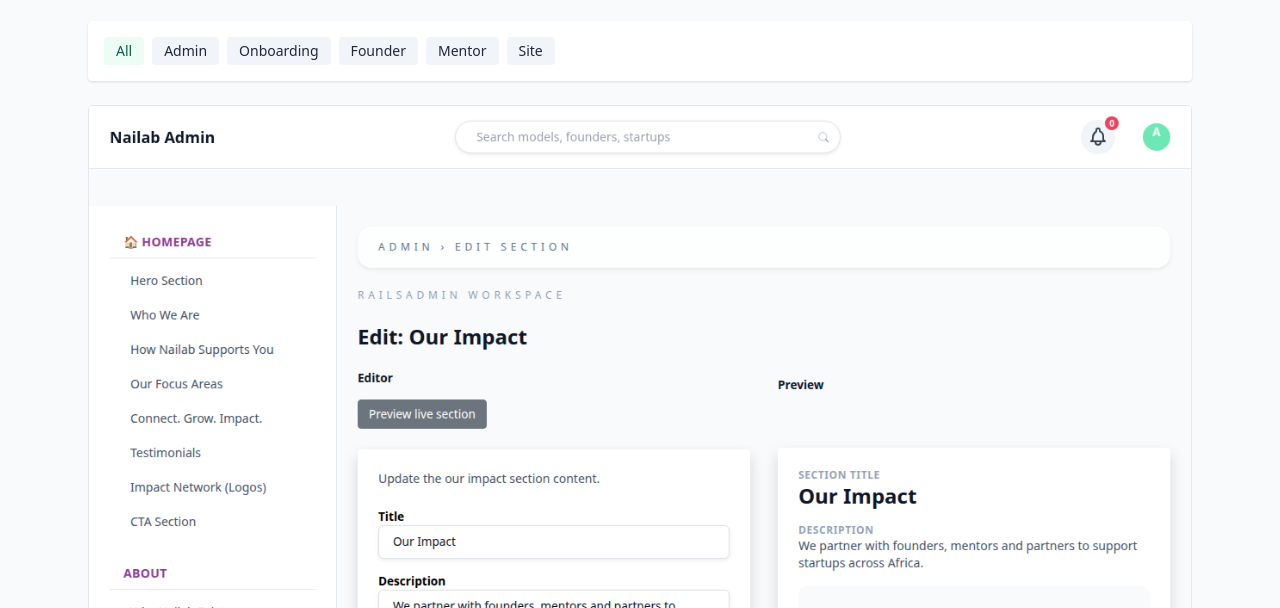
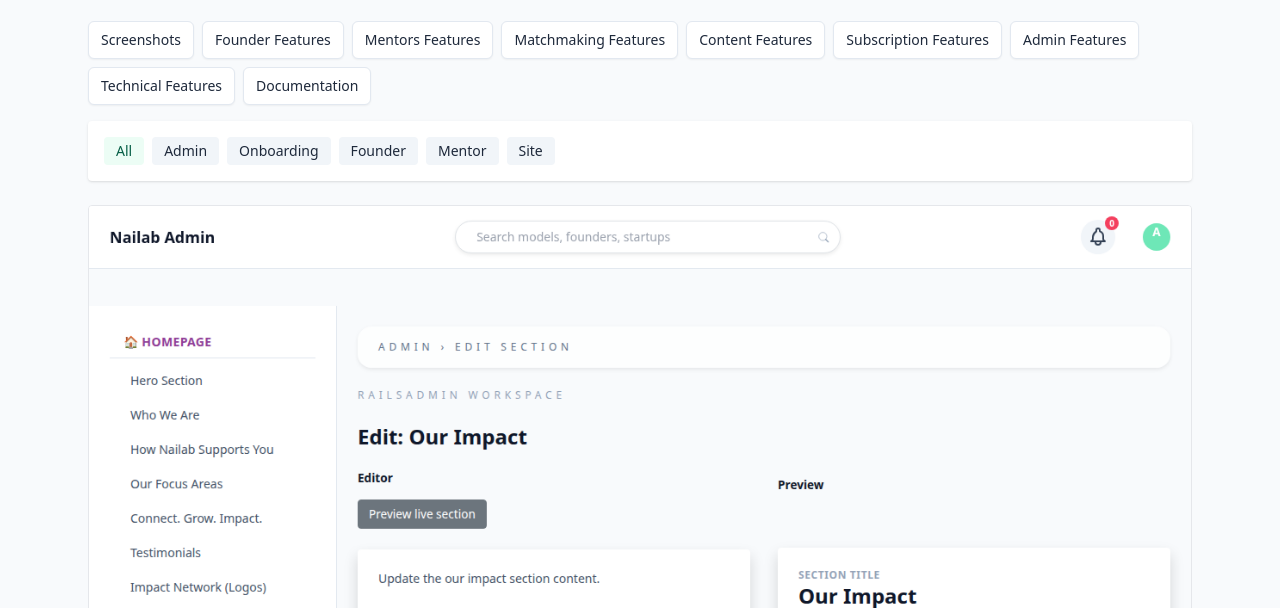
Before and after one commit to Tich-Labs/nailab-docs, a plain HTML site: page screenshots/index.html in a window 1280 px wide. Shown: the part 192-800 px from the top of the page. Drawn offline with nearby package versions, Linux system fonts and the light colour scheme.

```diff
--- a/screenshots/index.html
+++ b/screenshots/index.html
@@ -17,6 +17,20 @@
       <h1 class="text-2xl font-semibold">Screenshots Gallery</h1>
       <p class="text-sm text-slate-600">All screenshot assets used across the project. Click a filter to narrow.</p>
     </header>
+
+    <section class="mb-4">
+      <nav class="flex flex-wrap gap-2" aria-label="Screenshots top menu">
+        <a href="../" class="inline-flex items-center gap-2 rounded-md border border-slate-200 bg-white px-3 py-2 text-sm text-slate-800 shadow-sm hover:bg-slate-50">Screenshots</a>
+        <a href="../founder-features.html" class="inline-flex items-center gap-2 rounded-md border border-slate-200 bg-white px-3 py-2 text-sm text-slate-800 shadow-sm hover:bg-slate-50">Founder Features</a>
+        <a href="../mentors-features.html" class="inline-flex items-center gap-2 rounded-md border border-slate-200 bg-white px-3 py-2 text-sm text-slate-800 shadow-sm hover:bg-slate-50">Mentors Features</a>
+        <a href="../matchmaking-features.html" class="inline-flex items-center gap-2 rounded-md border border-slate-200 bg-white px-3 py-2 text-sm text-slate-800 shadow-sm hover:bg-slate-50">Matchmaking Features</a>
+        <a href="../content-features.html" class="inline-flex items-center gap-2 rounded-md border border-slate-200 bg-white px-3 py-2 text-sm text-slate-800 shadow-sm hover:bg-slate-50">Content Features</a>
+        <a href="../subscription-features.html" class="inline-flex items-center gap-2 rounded-md border border-slate-200 bg-white px-3 py-2 text-sm text-slate-800 shadow-sm hover:bg-slate-50">Subscription Features</a>
+        <a href="../admin-features.html" class="inline-flex items-center gap-2 rounded-md border border-slate-200 bg-white px-3 py-2 text-sm text-slate-800 shadow-sm hover:bg-slate-50">Admin Features</a>
+        <a href="../technical-features.html" class="inline-flex items-center gap-2 rounded-md border border-slate-200 bg-white px-3 py-2 text-sm text-slate-800 shadow-sm hover:bg-slate-50">Technical Features</a>
+        <a href="../documentation.html" class="inline-flex items-center gap-2 rounded-md border border-slate-200 bg-white px-3 py-2 text-sm text-slate-800 shadow-sm hover:bg-slate-50">Documentation</a>
+      </nav>
+    </section>
 
     <section class="bg-white p-4 rounded shadow mb-6">
       <div class="flex flex-wrap gap-2">
--- a/shared.js
+++ b/shared.js
@@ -69,7 +69,7 @@
           const a11y = activeNow ? 'aria-current="page" ' : '';
           const cls = activeNow ? active : inactive;
           return (
-            '    <a href="' + it.href + '" ' + a11y + 'class="' + cls + '">' +
+              '    <a href="' + it.href + '" ' + a11y + 'class="' + cls + '">' +
             linkIconSvg(it.href) +
             '      ' + escapeHtml(it.label) +
             '    </a>'
@@ -97,7 +97,7 @@
       '  <div class="max-w-7xl mx-auto px-4 sm:px-6 lg:px-8">' +
       '    <div class="flex justify-between items-center py-4">' +
       '      <div class="flex items-center space-x-4">' +
-      '        <a href="/" class="text-2xl font-bold text-black hover:underline">Nailab</a>' +
+      '        <a href="https://tich-labs.github.io/nailab-docs/" class="text-2xl font-bold text-black hover:underline">Nailab</a>' +
       '        <span class="text-gray-400">|</span>' +
       '        <h2 class="text-xl font-bold text-black">' + escapeHtml(pageTitle) + '</h2>' +
       '      </div>' +
```
Also changed, not shown: .github/workflows/ci.yml.
